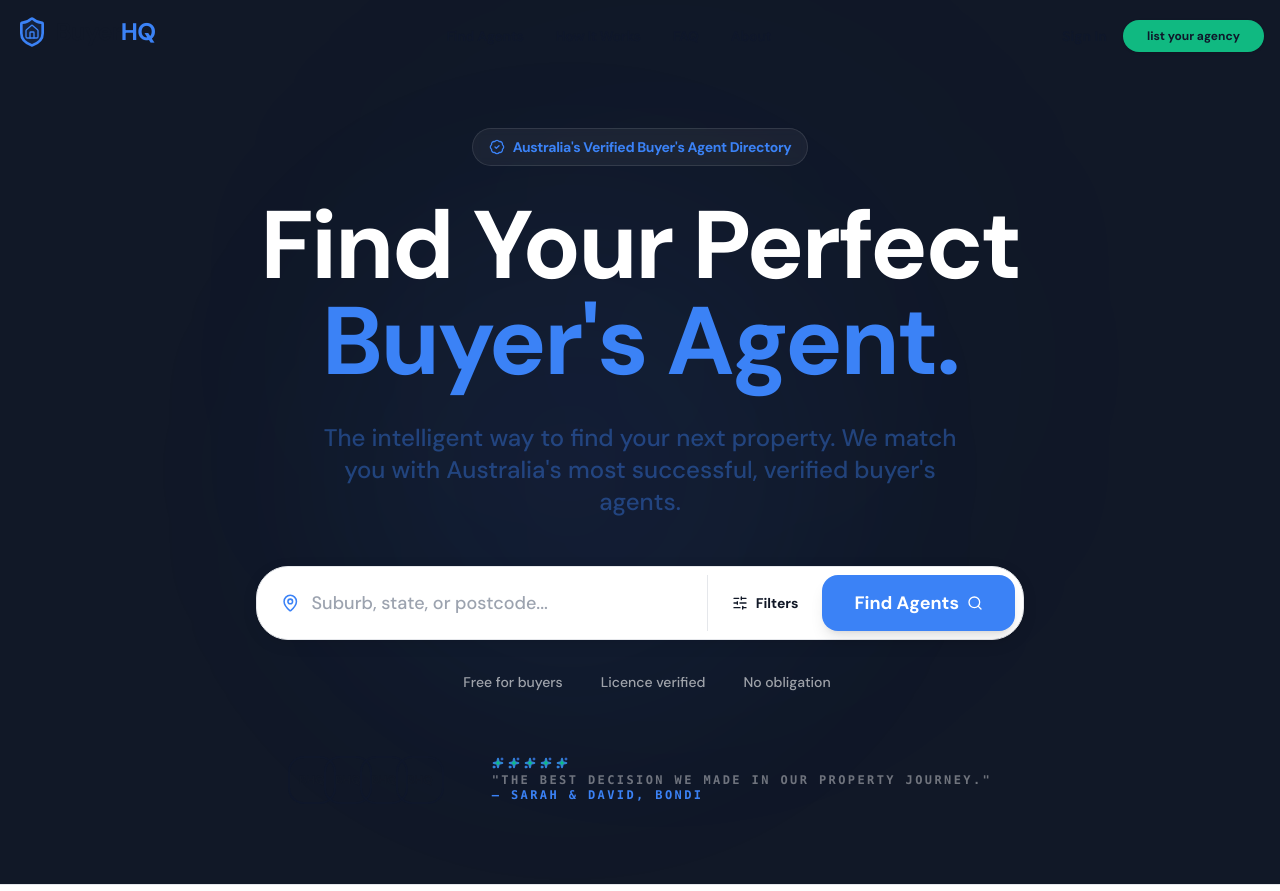
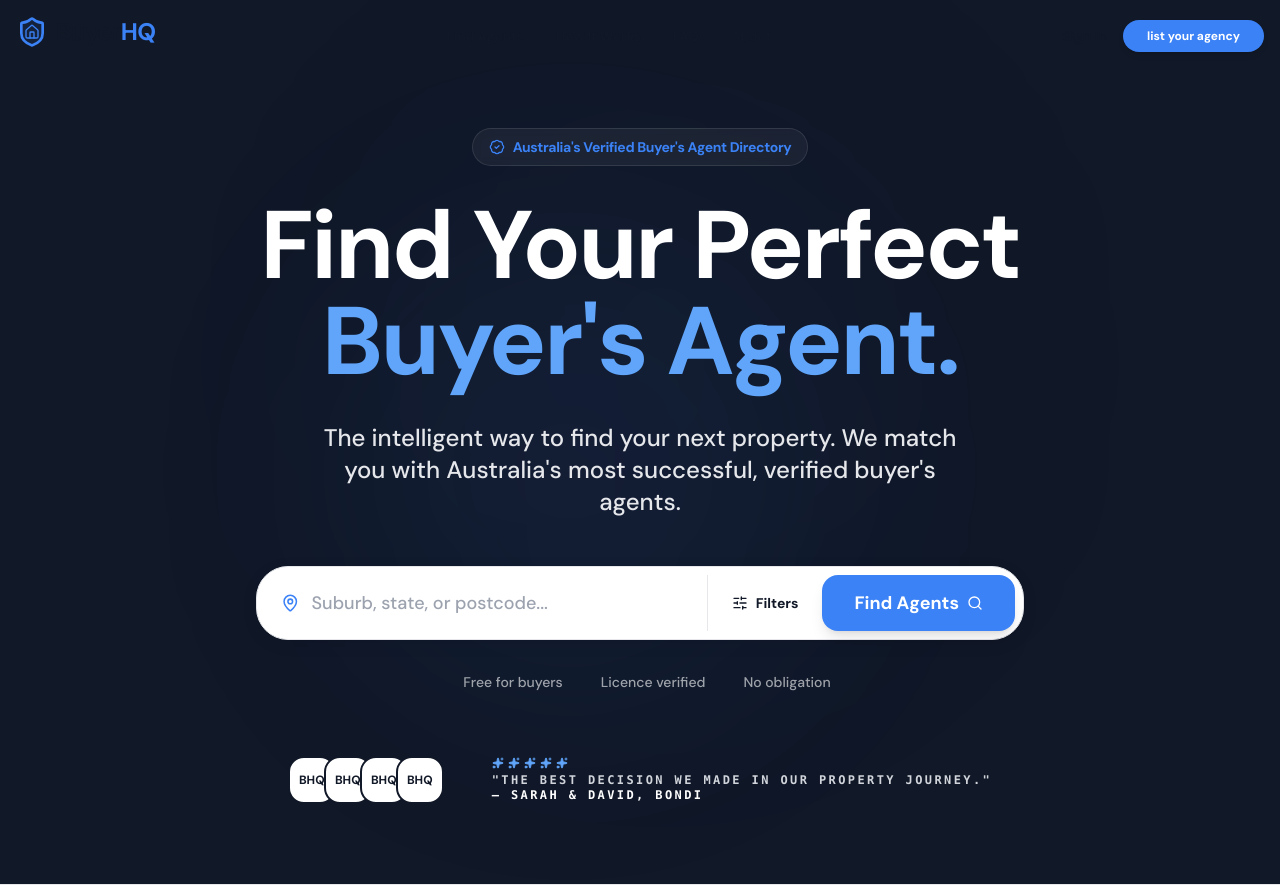
Before and after one commit to RICHARDGEE89/buyerhqfinal, a Next.js app: page / in a window 1280 px wide. Shown: the top 891 px of the page. Built offline with nearby package versions, Linux system fonts and the light colour scheme.

Commit message:
fix: enforce high-contrast theme (remove opacity, strict black/white)

```diff
--- a/src/components/home/HeroSection.tsx
+++ b/src/components/home/HeroSection.tsx
@@ -32,7 +32,7 @@ export const HeroSection = () => {
                         className="text-5xl md:text-8xl font-display font-black tracking-tight text-white leading-[0.9] mb-8"
                     >
                         Find Your Perfect <br className="hidden md:block" />
-                        <span className="text-primary">Buyer&apos;s Agent.</span>
+                        <span className="text-primary-400">Buyer&apos;s Agent.</span>
                     </motion.h1>
 
                     {/* P */}
@@ -40,7 +40,7 @@ export const HeroSection = () => {
                         initial={{ opacity: 0, y: 20 }}
                         animate={{ opacity: 1, y: 0 }}
                         transition={{ duration: 0.6, delay: 0.2 }}
-                        className="text-xl md:text-2xl text-primary/40 mb-12 max-w-2xl mx-auto leading-relaxed font-medium"
+                        className="text-xl md:text-2xl text-gray-200 mb-12 max-w-2xl mx-auto leading-relaxed font-medium"
                     >
                         The intelligent way to find your next property. We match you with Australia&apos;s most successful, verified buyer&apos;s agents.
                     </motion.p>
@@ -64,19 +64,19 @@ export const HeroSection = () => {
                     >
                         <div className="flex -space-x-3">
                             {[1, 2, 3, 4].map((i) => (
-                                <div key={i} className="w-12 h-12 rounded-2xl border-2 border-midnight bg-warm flex items-center justify-center font-display font-black text-xs text-gray-900">
+                                <div key={i} className="w-12 h-12 rounded-2xl border-2 border-gray-900 bg-white flex items-center justify-center font-display font-black text-xs text-gray-900">
                                     BHQ
                                 </div>
                             ))}
                         </div>
                         <div className="text-left">
-                            <div className="flex items-center gap-1 text-primary mb-1">
-                                {[1, 2, 3, 4, 5].map((s) => <Sparkles key={s} className="w-3 h-3 fill-lime" />)}
+                            <div className="flex items-center gap-1 text-primary-400 mb-1">
+                                {[1, 2, 3, 4, 5].map((s) => <Sparkles key={s} className="w-3 h-3 fill-primary-400" />)}
                             </div>
-                            <p className="text-white/40 text-xs font-mono font-bold uppercase tracking-[0.2em] leading-tight">
+                            <p className="text-gray-300 text-xs font-mono font-bold uppercase tracking-[0.2em] leading-tight">
                                 &quot;The best decision we made in our property journey.&quot;
                                 <br />
-                                <span className="text-primary">— Sarah &amp; David, Bondi</span>
+                                <span className="text-white">— Sarah &amp; David, Bondi</span>
                             </p>
                         </div>
                     </motion.div>
--- a/src/components/layout/Navbar.tsx
+++ b/src/components/layout/Navbar.tsx
@@ -45,8 +45,8 @@ export const Navbar = () => {
                             key={link.href}
                             href={link.href}
                             className={cn(
-                                "text-sm font-bold tracking-tight transition-colors hover:text-lime",
-                                pathname === link.href ? "text-lime" : "text-midnight"
+                                "text-sm font-bold tracking-tight transition-colors hover:text-primary",
+                                pathname === link.href ? "text-primary" : "text-gray-900"
                             )}
                         >
                             {link.name}
@@ -55,11 +55,11 @@ export const Navbar = () => {
                 </div>
 
                 <div className="hidden lg:flex items-center gap-4">
-                    <Link href="/login" className="text-sm font-bold text-midnight hover:text-lime transition-colors">
+                    <Link href="/login" className="text-sm font-bold text-gray-900 hover:text-primary transition-colors">
                         Sign In
                     </Link>
                     <Link href="/join">
-                        <Button size="sm" className="bg-lime hover:bg-lime/90 text-midnight rounded-full px-6 font-bold">
+                        <Button size="sm" className="bg-primary hover:bg-primary-600 text-white rounded-full px-6 font-bold shadow-md">
                             list your agency
                         </Button>
                     </Link>
@@ -67,7 +67,7 @@ export const Navbar = () => {
 
                 {/* Mobile Toggle */}
                 <button
-                    className="lg:hidden text-midnight"
+                    className="lg:hidden text-gray-900"
                     onClick={() => setIsMobileMenuOpen(!isMobileMenuOpen)}
                 >
                     {isMobileMenuOpen ? <X /> : <Menu />}
@@ -76,22 +76,22 @@ export const Navbar = () => {
 
             {/* Mobile Menu */}
             {isMobileMenuOpen && (
-                <div className="lg:hidden absolute top-full left-0 right-0 bg-white border-b border-stone/10 p-6 flex flex-col gap-6 animate-in slide-in-from-top duration-300">
+                <div className="lg:hidden absolute top-full left-0 right-0 bg-white border-b border-gray-200 p-6 flex flex-col gap-6 animate-in slide-in-from-top duration-300">
                     {navLinks.map((link) => (
                         <Link
                             key={link.href}
                             href={link.href}
-                            className="text-lg font-bold text-midnight"
+                            className="text-lg font-bold text-gray-900"
                             onClick={() => setIsMobileMenuOpen(false)}
                         >
                             {link.name}
                         </Link>
                     ))}
-                    <hr className="border-stone/10" />
+                    <hr className="border-gray-200" />
                     <div className="flex flex-col gap-4">
-                        <Link href="/login" className="text-lg font-bold text-midnight">Sign In</Link>
+                        <Link href="/login" className="text-lg font-bold text-gray-900">Sign In</Link>
                         <Link href="/join">
-                            <Button className="w-full bg-lime text-white rounded-full font-bold h-12">
+                            <Button className="w-full bg-primary hover:bg-primary-600 text-white rounded-full font-bold h-12 shadow-md">
                                 list your agency
                             </Button>
                         </Link>
```
